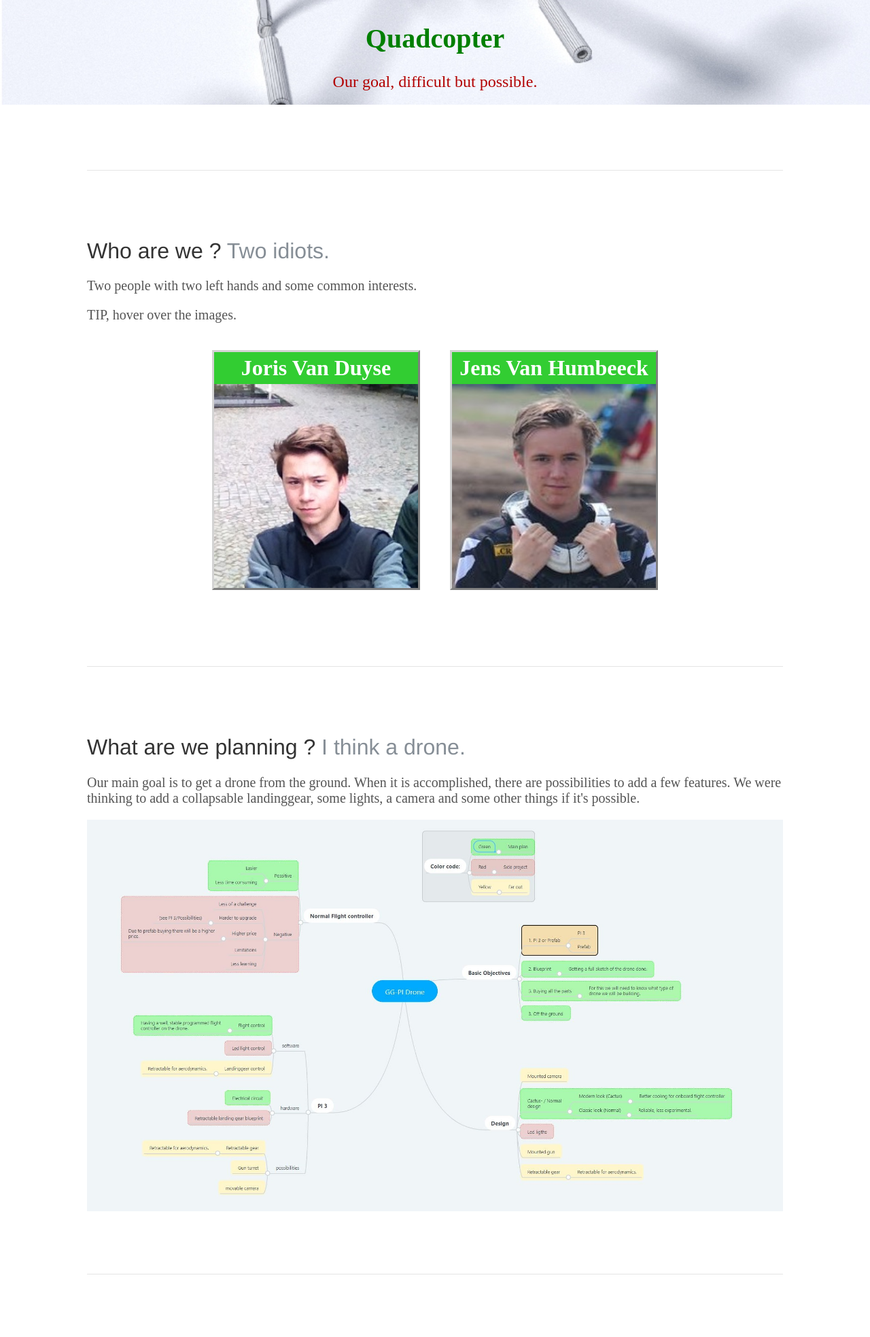
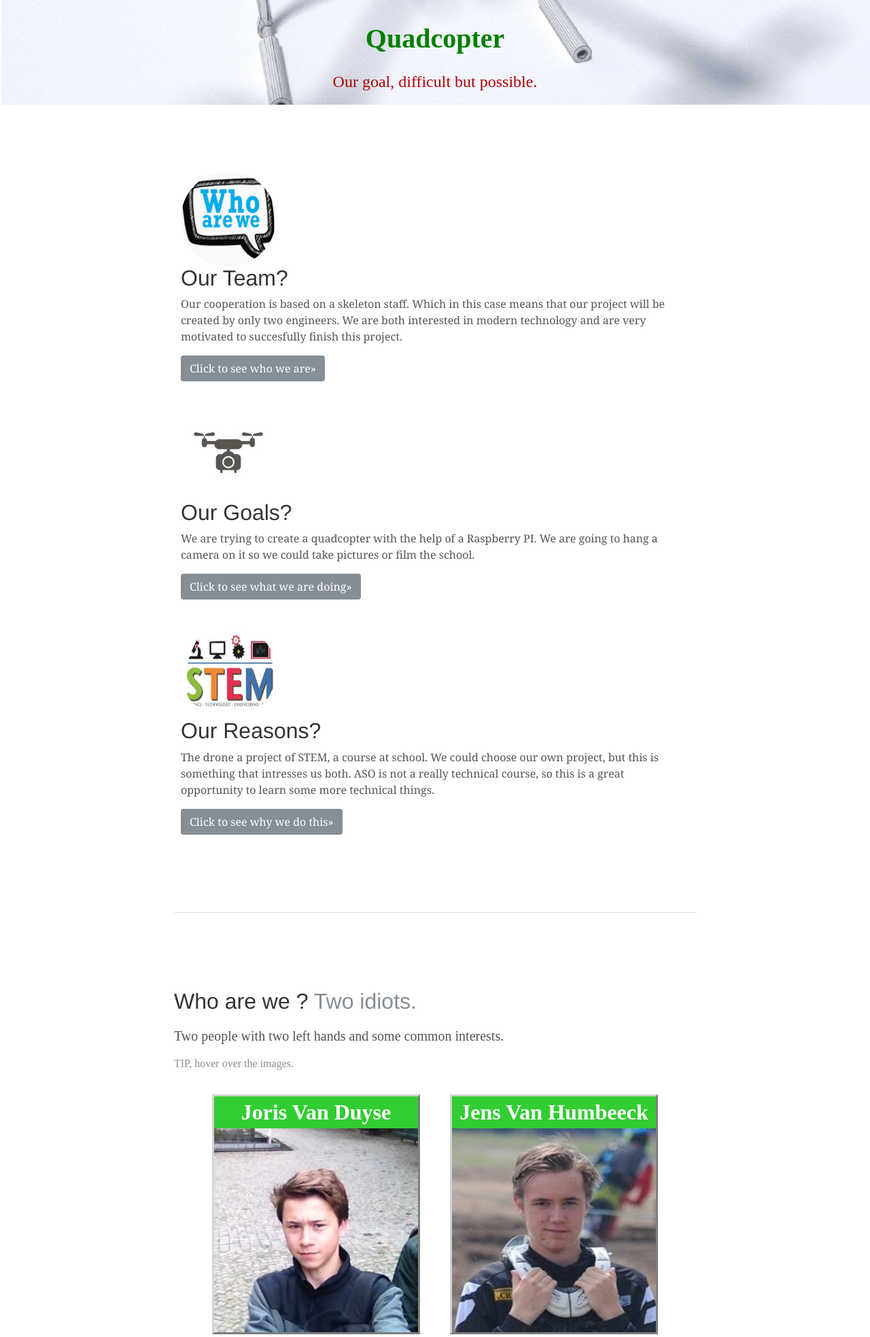
Before and after one commit to jvanhumbeeck/GG-PI-Website, a PHP site: page / in a window 1280 px wide. Shown: the part 566-2533 px from the top of the page at 68% size. Run offline with PHP 8.4, Linux system fonts and the light colour scheme.

Commit message:
Add info section.

```diff
--- a/blog.html
+++ b/blog.html
@@ -24,7 +24,7 @@
 	<div id="navbar" state="false">
 
 	  <!-- logo -->
-	  <a href="#">
+	  <a href="index.html">
 	    <img id="logo" src="assets/logo.png">
 	  </a>
 
@@ -83,7 +83,7 @@
 	    <!-- <hr class="separator resp"> -->
 
 	    <h2>The electrical circuit</h2>
-		<p class="meta">October 17, 2017 <a href="index.html#who">Jens</a></p>
+		<p class="meta">October 17, 2017 by <a href="index.html#who">Jens</a>.</p>
 		<p>This is our electric circuit. We used a program named Fritzing to really show the tech side of our drone. In this sketch everything that is on the tech side is included. Thist makes it easyier to work with as a blueprint for the electrical design of the drone.</p>
 		<img src="assets/fritz.png" alt="looks image"></img>
 	  </div>
@@ -95,7 +95,7 @@
 		<hr class="separator">
 
 	    <h2>The looks</h2>
-		<p class="meta">October 15, 2017 <a href="index.html#who">Jens</a></p>
+		<p class="meta">October 15, 2017 by <a href="index.html#who">Jens</a>.</p>
 		<p>A fast sketch of how it will looks.</p>
 		<img src="assets/sketch.jpg" alt="looks image"></img>
 	  </div>
--- a/css/style.css
+++ b/css/style.css
@@ -61,6 +61,7 @@ body{margin:0;padding: 0;z-index: 1;}
 	text-align: center;
 	text-decoration: none;
 	padding: 21px;
+	cursor: pointer;
 }
 
 .list a:hover {
@@ -172,15 +173,69 @@ body{margin:0;padding: 0;z-index: 1;}
 .container {
 	display: inline-block;
 	position: relative;
-	width: 80%;
-	margin: 0px 10%;
+	width: 60%;
+	margin: 0px 20%;
 	margin-bottom: 0px;
 	padding-bottom: 5rem;
 }
 
 .column {
 	display: inline-block;
-	width: 26%;
+	position: relative;
+	vertical-align: top;
+	padding: 10px;
+	width: 30%;
+
+}
+
+.column h2 {
+	font-family: "Helvetica Neue", Helvetica, Arial, sans-serif;
+    font-weight: normal;
+    color: #333;
+	font-size: 2rem;
+	margin-bottom: .5rem;
+	line-height: 1.1;
+	margin-top: 0;
+}
+
+.column p {
+	margin-top: 0;
+    margin-bottom: 1rem;
+	font-family: Georgia, "Times New Roman", Times, serif;
+    color: #555;
+	font-size: 1rem;
+    font-weight: 400;
+    line-height: 1.5;
+}
+
+.column button {
+	display: inline-block;
+	font-weight: 400;
+    text-align: center;
+    white-space: nowrap;
+    vertical-align: middle;
+	color: #fff;
+    background-color: #868e96;
+    border-color: #868e96;
+	-webkit-user-select: none;
+    -moz-user-select: none;
+    -ms-user-select: none;
+    user-select: none;
+    border: 1px solid transparent;
+    padding: .5rem .75rem;
+    font-size: 1rem;
+    line-height: 1.25;
+    border-radius: .25rem;
+    transition: all .15s ease-in-out;
+	font-family: Georgia, "Times New Roman", Times, serif;
+	text-decoration: none;
+	cursor: pointer;
+}
+
+.column button:hover {
+
+	background-color: #6b7178;
+
 }
 
 .spacor {
@@ -206,8 +261,14 @@ body{margin:0;padding: 0;z-index: 1;}
     font-weight: 300;
 }
 
+.tip {
+	color: #868e96;
+	font-size: 1rem;
+    font-weight: 300;
+}
+
 .separator {
-	margin-bottom: 5rem;
+	margin-bottom: 7rem;
 	border: 0;
 	border-top: 1px solid rgba(0,0,0,.1);
 	box-sizing: content-box;
@@ -222,6 +283,7 @@ body{margin:0;padding: 0;z-index: 1;}
 
 .picture {
 	max-width: 100%;
+	margin-top: 20px;
 }
 
 .footer {
@@ -231,6 +293,14 @@ body{margin:0;padding: 0;z-index: 1;}
     text-align: center;
     background-color: #f9f9f9;
     border-top: .05rem solid #e5e5e5;
+}
+
+.round {
+	border-radius: 50%;
+	vertical-align: middle;
+    border-style: none;
+	width: 140px;
+	height: 140px;
 }
 
 #back {
@@ -271,6 +341,7 @@ body{margin:0;padding: 0;z-index: 1;}
 	position: relative;
 	width: 300px;
 	height: 300px;
+	cursor: help;
 }
 
 .floater img {
@@ -355,6 +426,14 @@ body{margin:0;padding: 0;z-index: 1;}
 	}
 }
 
+@media screen and (max-width: 1300px) {
+
+	.column {
+		display: block;
+		width: auto;
+	}
+
+}
 /* 480 responsive images */
 @media screen and (max-width: 480px) {
 	.smallscreen {
--- a/index.html
+++ b/index.html
@@ -117,33 +117,51 @@
 
 	  </div>
 
-	  <!-- info --><!--
+	  <!-- spacor -->
+	  <div class="spacor"></div>
+
+	  <!-- info -->
 	  <div class="container">
 
-	    <!-- who --><!--
-	    <div class="column">
+	      <!-- who -->
+	      <div class="column">
 
+		    <img class="round" src="assets/who.jpg" alt="team">
 
+		    <h2>Our Team?</h2>
 
-		</div>
+		    <p>Our cooperation is based on a skeleton staff. Which in this case means that our project will be created by only two engineers. We are both interested in modern technology and are very motivated to succesfully finish this project.</p>
 
-		<!-- what --><!--
-		<div class="column">
+		    <p><button class="" href="#">Click to see who we are&#187;</button>
 
+		  </div>
 
+		  <!-- what -->
+		  <div class="column">
 
-		</div>
+		    <img class="round" src="assets/what.jpg" alt="team">
 
-		<!-- why --><!--
-		<div class="column">
+		    <h2>Our Goals?</h2>
 
+		    <p>We are trying to create a quadcopter with the help of a Raspberry PI. We are going to hang a camera on it so we could take pictures or film the school.</p>
 
+		    <p><button class="" href="#">Click to see what we are doing&#187;</button>
 
-		</div>
-	  </div>-->
+		  </div>
 
-	  <!-- spacor -->
-	  <div class="spacor"></div>
+		  <!-- why -->
+		  <div class="column">
+
+		    <img class="round" src="assets/why.jpg" alt="team">
+
+		    <h2>Our Reasons?</h2>
+
+		    <p>The drone a project of STEM, a course at school. We could choose our own project, but this is something that intresses us both. ASO is not a really technical course, so this is a great opportunity to learn some more technical things.</p>
+
+		    <p><button class="" href="#">Click to see why we do this&#187;</button>
+
+		  </div>
+	  </div>
 
 	</div>
 
@@ -156,7 +174,7 @@
 	  <!-- text -->
 	  <h1 class="title">Who are we ? <span class="nexttitle">Two idiots.</span></h1>
 	  <p class="subtitle">Two people with two left hands and some common interests.</p>
-	  <p class="subtitle">TIP, hover over the images.</p>
+	  <p class="tip">TIP, hover over the images.</p>
 
 	  <!-- images -->
 	  <div class="wrapper">
@@ -195,10 +213,10 @@
 
 	  <!-- text -->
 	  <h1 class="title">What are we planning ? <span class="nexttitle">I think a drone.</span></h1>
-	  <p class="subtitle">Our main goal is to get a drone from the ground. When it is accomplished, there are possibilities to add a few features. We were thinking to add a collapsable landinggear, some lights, a camera and some other things if it's possible.</p>
+	  <p class="subtitle respp">Our main goal is to get a drone from the ground. When it is accomplished, there are possibilities to add a few features. We were thinking to add a collapsable landinggear, some lights, a camera and some other things if it's possible.</p>
 
 	  <!-- image -->
-	  <img class="picture" src="assets/mindmap.jpg">
+	  <img class="picture respi" src="assets/mindmap.jpg">
 
 	</div>
 
--- a/js/script.js
+++ b/js/script.js
@@ -159,7 +159,7 @@ function fixImage() {
 		var titles = document.getElementsByClassName("holder");
 
 		for (var i=0; i<titles.length; i++) {
-			titles[i].style.top = "25%";
+			titles[i].style.top = "65%";
 		}
 	}else{
 
```
Also changed, not shown: css/blog_style.css (+8 -1 lines), assets/what.jpg (added), assets/who.jpg (added).
